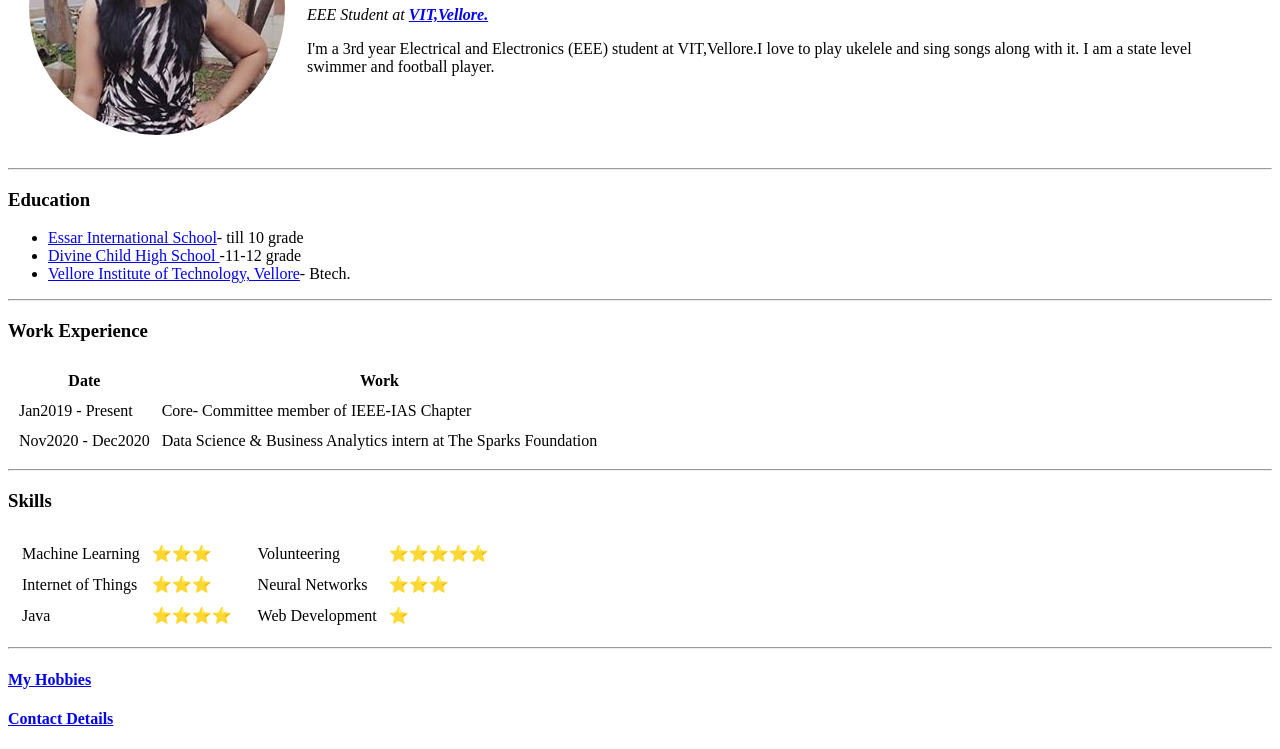
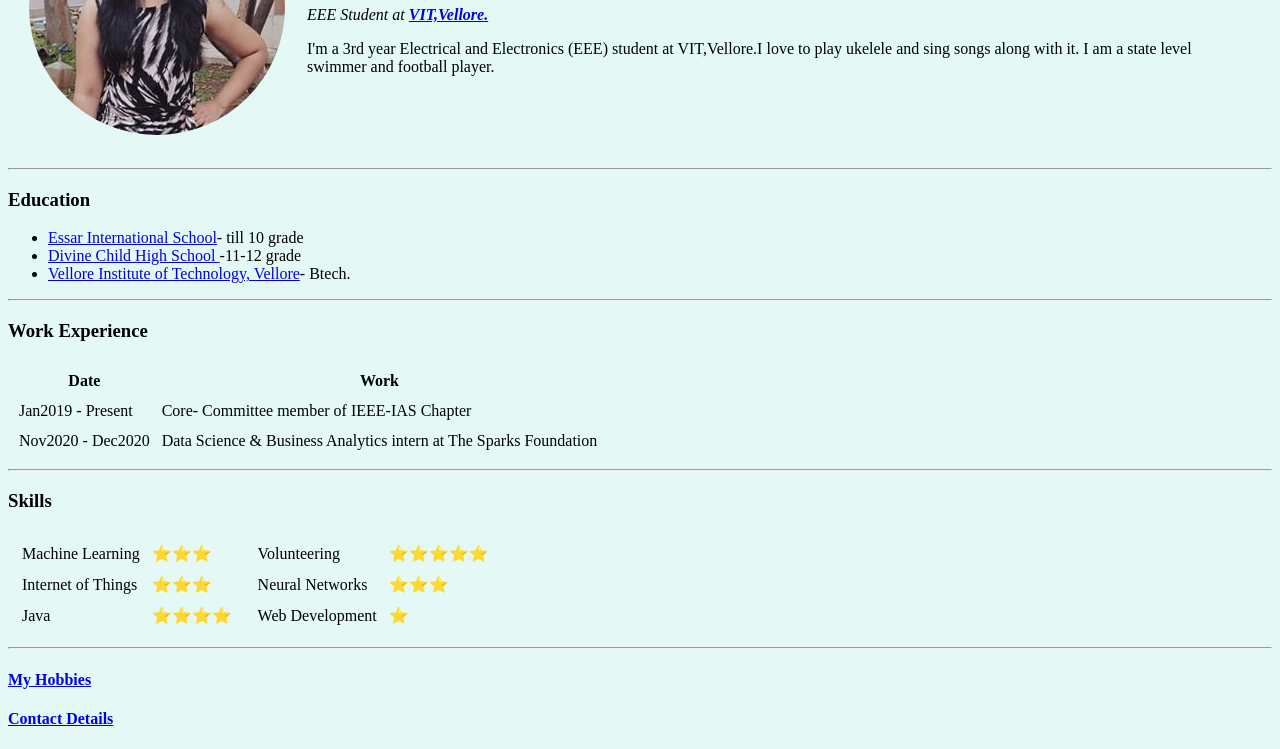
Before and after one commit to deyananya/CV, a plain HTML site: page index.html in a window 1280 px wide. Shown: the part 150-899 px from the top of the page. Drawn offline with Linux system fonts and the light colour scheme.

Commit message:
Update index.html

```diff
--- a/index.html
+++ b/index.html
@@ -6,7 +6,7 @@
   <title>Ananya's Personal Site</title>
 </head>
 
-<body>
+<body style="background-color:#E4F9F5;">
   <table cellspacing="20">
     <tr>
       <td><img src="ananya.jpg" alt="Ananya profile picture">
```
